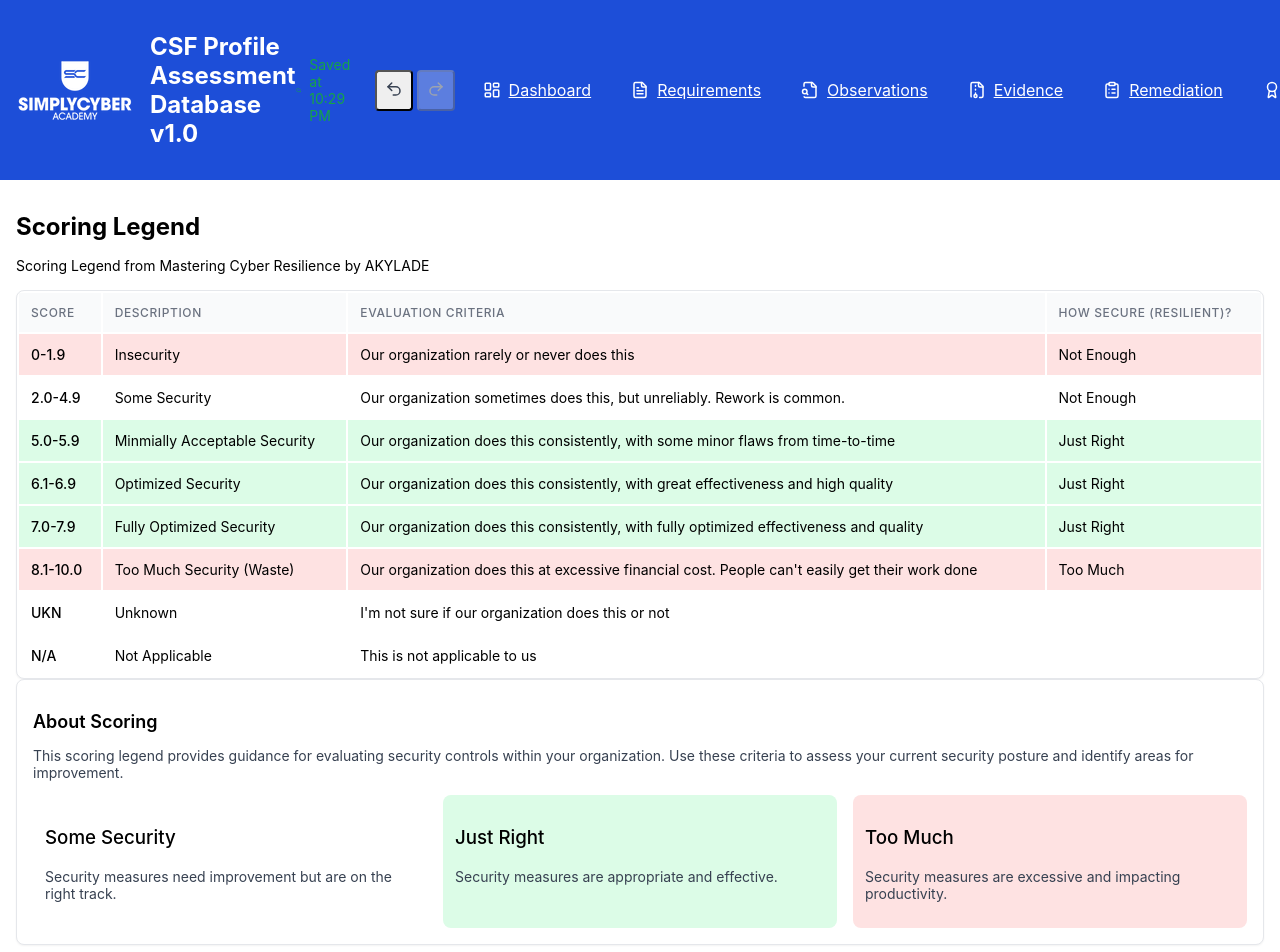
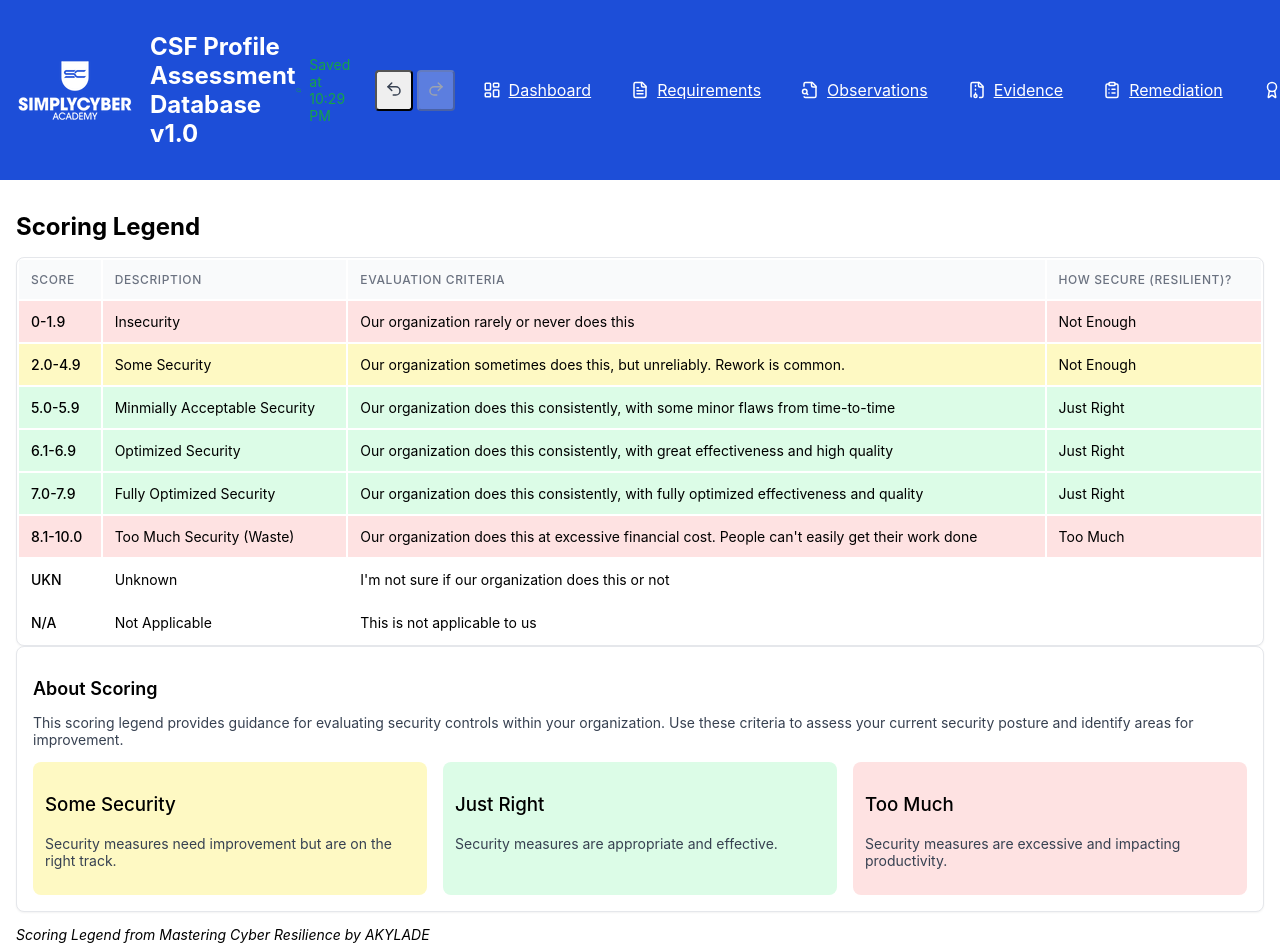
Before and after one commit to CPAtoCybersecurity/csf_profile, a React (Create React App) app: page /scoring in a window 1280 px wide. Shown: the top 952 px of the page. Built offline with nearby package versions, Linux system fonts and the light colour scheme.

Commit message:
Add screenshots documentation and update scoring legend layout
- Add SCREENSHOTS.md with annotated screenshots of key features
- Link to screenshots from README
- Reorganize ScoringLegend page, move citation below table
- Add CSS utilities for italic text and yellow background

```diff
--- a/src/index.css
+++ b/src/index.css
@@ -309,3 +309,9 @@ code {
 .border-gray-200 { border-color: #e5e7eb; }
 .border-collapse { border-collapse: collapse; }
 .max-h-60 { max-height: 15rem; }
+
+/* Font style */
+.italic { font-style: italic; }
+
+/* Scoring legend colors */
+.bg-yellow-100 { background-color: #fef9c3; }
--- a/src/pages/ScoringLegend.js
+++ b/src/pages/ScoringLegend.js
@@ -87,8 +87,7 @@ const ScoringLegend = () => {
 
   return (
     <div className="p-4 bg-white min-h-full">
-      <h1 className="text-2xl font-bold mb-2">Scoring Legend</h1>
-      <p className="text-sm text-gray-600 mb-4 italic">Scoring Legend from Mastering Cyber Resilience by AKYLADE</p>
+      <h1 className="text-2xl font-bold mb-4">Scoring Legend</h1>
 
       <div className="bg-white rounded-lg shadow-sm border overflow-hidden">
         <table className="min-w-full divide-y divide-gray-200">
@@ -143,7 +142,9 @@ const ScoringLegend = () => {
         </div>
       </div>
 
-      <h1 className="text-2xl font-bold mb-4 mt-8">NIST SP 800-53A Assessment Methods</h1>
+      <p className="text-sm text-gray-600 mt-6 mb-2 italic">Scoring Legend from Mastering Cyber Resilience by AKYLADE</p>
+
+      <h1 className="text-2xl font-bold mb-4 mt-4">NIST SP 800-53A Assessment Methods</h1>
       <div className="bg-white p-4 rounded-lg shadow-sm border">
         <p className="text-sm text-gray-700 mb-4">
           The following assessment methods are used to determine the extent to which security controls are implemented correctly, operating as intended, and producing the desired outcome.
```
Also changed, not shown: 2 other files (tests, documents, lock files or other folders).
